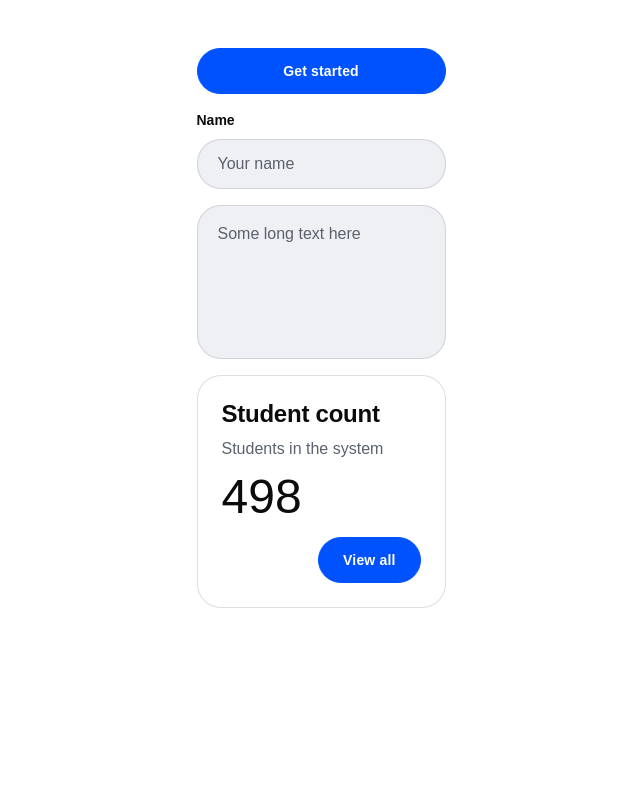
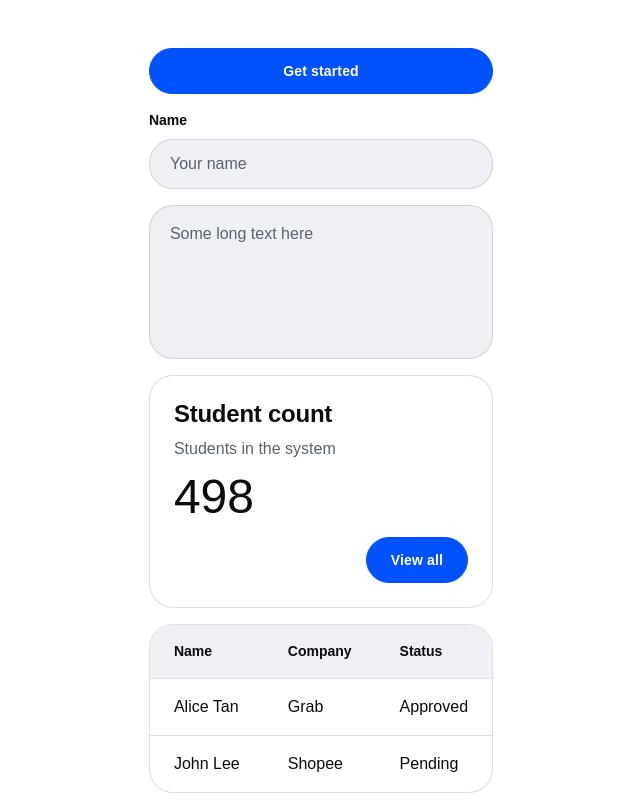
Before and after one commit to Yschan-2378/COMP1044_CW_G01, a Next.js app in the folder frontend/: page / in a window 1280 px wide. Shown: the whole page, without its empty margins (319-959 px from the left). Built offline with nearby package versions, Linux system fonts and the light colour scheme.

Commit message:
table component

```diff
--- a/frontend/app/page.js
+++ b/frontend/app/page.js
@@ -9,8 +9,32 @@ import {
     CardContent,
 } from "@/components/card";
 import Label from "@/components/label";
+import {
+    Table,
+    TableHeader,
+    TableBody,
+    TableRow,
+    TableHead,
+    TableCell,
+    TableEmpty,
+} from "@/components/table";
 
 export default function Home() {
+    const students = [
+        {
+            id: 1,
+            name: "Alice Tan",
+            company: "Grab",
+            status: "Approved",
+        },
+        {
+            id: 2,
+            name: "John Lee",
+            company: "Shopee",
+            status: "Pending",
+        },
+    ];
+
     return (
         <div className="flex flex-col gap-4 max-w-96 mt-12 mx-auto">
             <Button>Get started</Button>
@@ -33,6 +57,30 @@ export default function Home() {
                     </div>
                 </CardContent>
             </Card>
+
+            <Table>
+                <TableHeader>
+                    <TableRow className="border-t-0">
+                        <TableHead>Name</TableHead>
+                        <TableHead>Company</TableHead>
+                        <TableHead>Status</TableHead>
+                    </TableRow>
+                </TableHeader>
+
+                <TableBody>
+                    {students.length === 0 ? (
+                        <TableEmpty colSpan={3} />
+                    ) : (
+                        students.map((student) => (
+                            <TableRow key={student.id}>
+                                <TableCell>{student.name}</TableCell>
+                                <TableCell>{student.company}</TableCell>
+                                <TableCell>{student.status}</TableCell>
+                            </TableRow>
+                        ))
+                    )}
+                </TableBody>
+            </Table>
         </div>
     );
 }
--- /dev/null
+++ b/frontend/components/table.jsx
@@ -0,0 +1,76 @@
+export function Table({ children, className = "", ...props }) {
+    return (
+        <div
+            className={`w-full overflow-hidden rounded-3xl border border-[rgba(91,97,110,0.2)] bg-white ${className}`}
+            {...props}
+        >
+            <div className="overflow-x-auto">
+                <table className="w-full border-collapse text-left">
+                    {children}
+                </table>
+            </div>
+        </div>
+    );
+}
+
+export function TableHeader({ children, className = "", ...props }) {
+    return (
+        <thead className={`bg-[#eef0f3] ${className}`} {...props}>
+            {children}
+        </thead>
+    );
+}
+
+export function TableBody({ children, className = "", ...props }) {
+    return (
+        <tbody className={className} {...props}>
+            {children}
+        </tbody>
+    );
+}
+
+export function TableRow({ children, className = "", ...props }) {
+    return (
+        <tr
+            className={`border-t border-[rgba(91,97,110,0.2)] ${className}`}
+            {...props}
+        >
+            {children}
+        </tr>
+    );
+}
+
+export function TableHead({ children, className = "", ...props }) {
+    return (
+        <th
+            className={`px-6 py-4 text-[14px] font-semibold leading-normal text-[#0a0b0d] ${className}`}
+            {...props}
+        >
+            {children}
+        </th>
+    );
+}
+
+export function TableCell({ children, className = "", ...props }) {
+    return (
+        <td
+            className={`px-6 py-4 text-[16px] leading-normal text-[#0a0b0d] ${className}`}
+            {...props}
+        >
+            {children}
+        </td>
+    );
+}
+
+export function TableEmpty({ children = "No data available", colSpan = 1 }) {
+    return (
+        <tr className="border-t border-[rgba(91,97,110,0.2)]">
+            <td
+                colSpan={colSpan}
+                className="px-6 py-10 text-center text-[16px] text-[#5b616e]"
+            >
+                {children}
+            </td>
+        </tr>
+    );
+}
```
